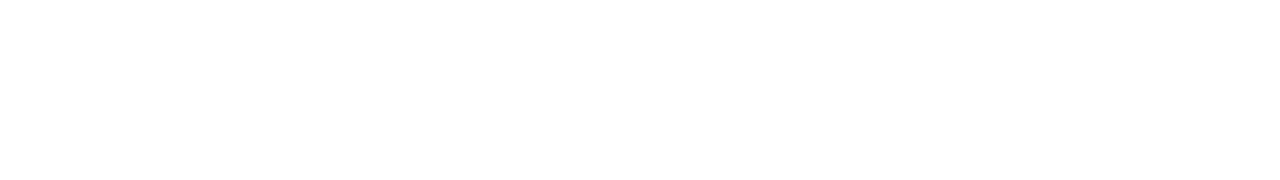
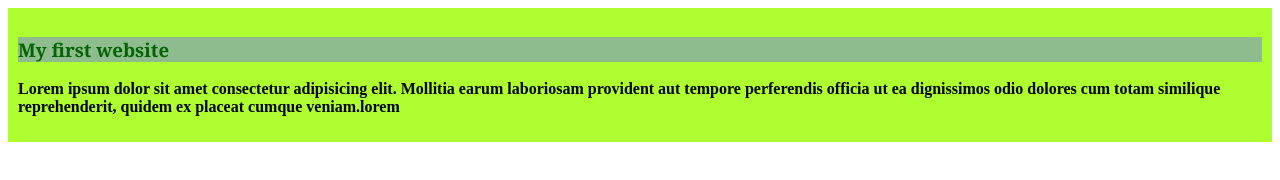
Before and after one commit to tasniahema/my-simple-website, a plain HTML site: page index.html in a window 1280 px wide. Drawn offline with Linux system fonts and the light colour scheme.

Commit message:
2 commit

```diff
--- a/index.html
+++ b/index.html
@@ -4,8 +4,12 @@
     <meta charset="UTF-8">
     <meta name="viewport" content="width=device-width, initial-scale=1.0">
     <title>my-simple-website</title>
+    <link rel="stylesheet" href="styles/blog.css">
 </head>
 <body>
-
+    <div>
+        <h3 style="color: darkgreen;background-color: darkseagreen;font-family: Cambria, Cochin, Georgia, Times, 'Times New Roman', serif;">My first website</h3>
+        <p><strong>Lorem ipsum dolor sit amet consectetur adipisicing elit. Mollitia earum laboriosam provident aut tempore perferendis officia ut ea dignissimos odio dolores cum totam similique reprehenderit, quidem ex placeat cumque veniam.lorem</strong></p>
+    </div>
 </body>
 </html>
--- /dev/null
+++ b/styles/blog.css
@@ -0,0 +1,4 @@
+div{
+    background-color:greenyellow ;
+    padding: 10px;
+}
```
